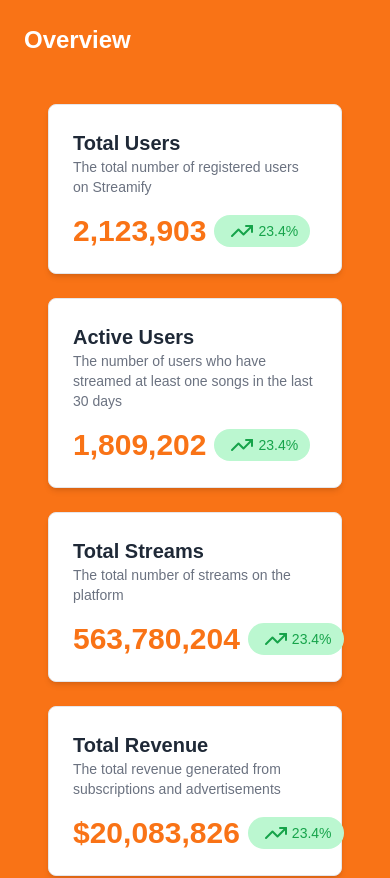
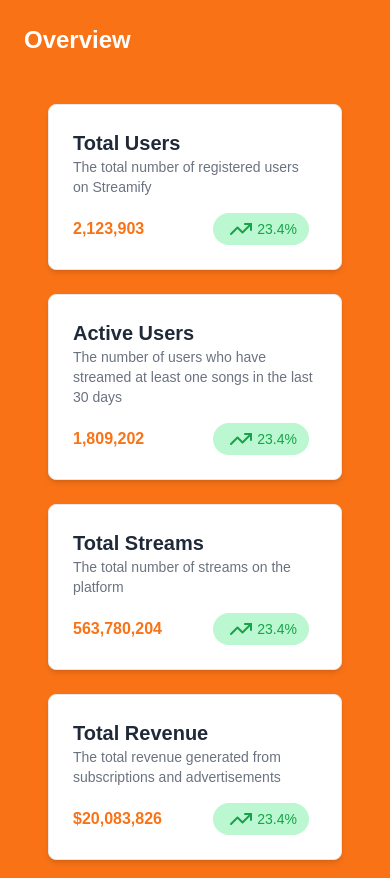
Before and after one commit to rto24/speedy-assessment, a Next.js app: page / in a window 390 px wide. Shown: the top 878 px of the page. Built offline with nearby package versions, Linux system fonts and the light colour scheme.

Commit message:
made metric cards more responsive to screen sizing

```diff
--- a/src/components/ui/card.tsx
+++ b/src/components/ui/card.tsx
@@ -67,7 +67,7 @@
       <CardHeader title={title} subtitle={description} />
       <CardBody>
         <div className="flex items-center justify-between">
-          <p className="text-3xl font-bold text-orange-500">{value}</p>
+          <p className="lg:text-3xl sm:text-2xl font-bold text-orange-500">{value}</p>
           <div className={cn(
             "flex items-center justify-center px-3 py-1 mx-2 rounded-full text-sm font-medium",
             changeType === 'increase' ? 'bg-green-200 text-green-600' : 'bg-red-200 text-red-600'
```
